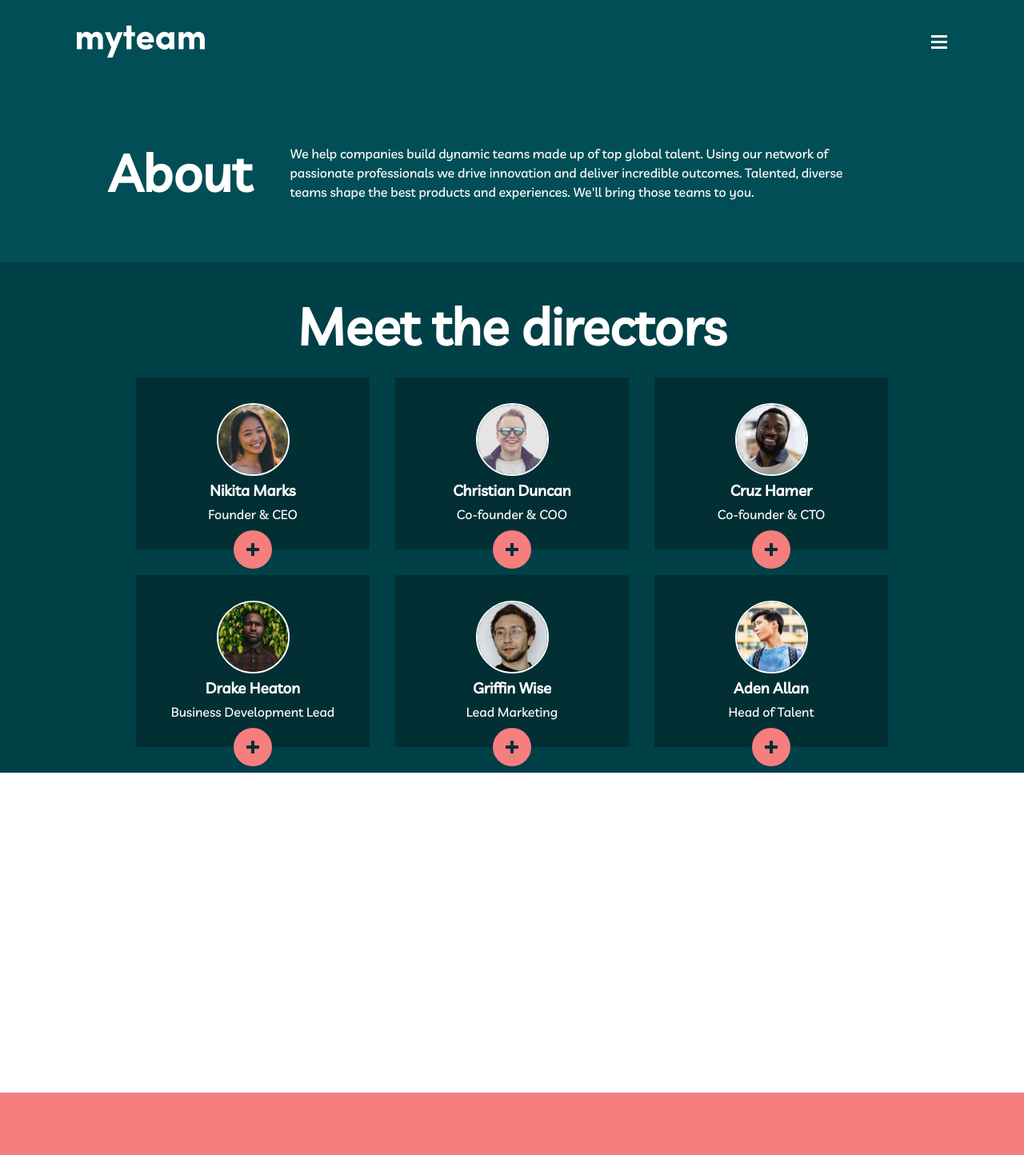
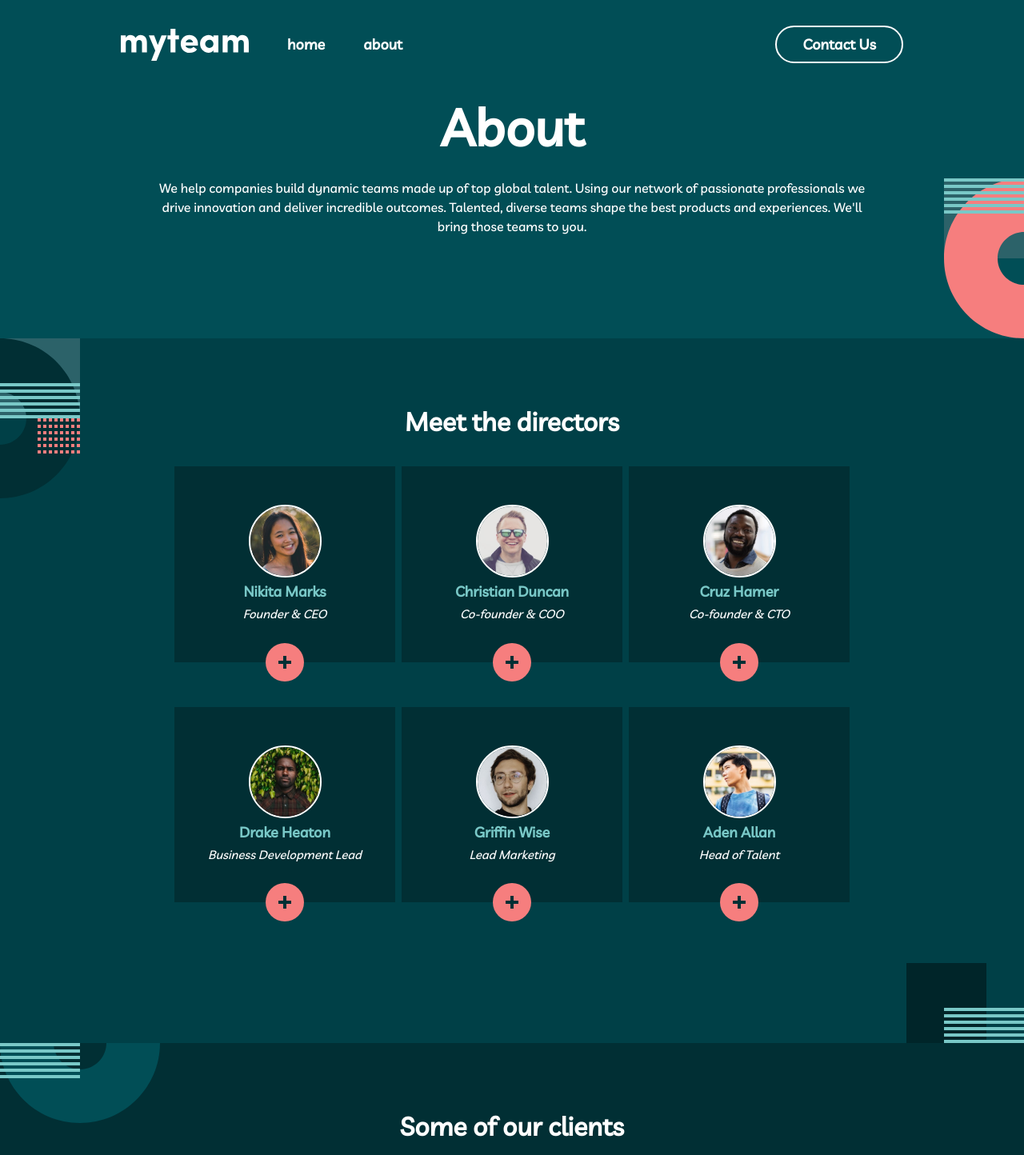
Before and after one commit to JioBautista/myteam-multi-page-website, a React (Vite) app in the folder app/: page /about in a window 1280 px wide. Shown: the top 1444 px of the page at 80% size. Built offline with nearby package versions, Linux system fonts and the light colour scheme.

Commit message:
Deskstop version started

```diff
--- a/app/src/components/components.module.scss
+++ b/app/src/components/components.module.scss
@@ -4,7 +4,5 @@
     border-radius: 2rem;
     font-size: 18px;
     font-weight: bold;
-    color: #012F34;
-    border: 3px solid #012F34;
     background-color: transparent;
 }
--- a/app/src/navbar/NavBar.jsx
+++ b/app/src/navbar/NavBar.jsx
@@ -1,11 +1,47 @@
 import React from "react";
 import styles from "./navbar.module.scss";
+import Button from "../components/Button";
+import { Link } from "react-router-dom";
 
 function NavBar() {
+  const [isOpen, setIsOpen] = React.useState(false);
   return (
     <div className={styles.container}>
-      <img src="src/assets/logo.svg" />
-      <img src="src/assets/icon-hamburger.svg" />
+      <div className={styles.wrapper}>
+        <div className={styles.content}>
+          <Link to="/">
+            <img src="src/assets/logo.svg" />
+          </Link>
+          <Link to="/" className={styles.navlink}>
+            home
+          </Link>
+          <Link to="about" className={styles.navlink}>
+            about
+          </Link>
+          <button to="contact" className={styles.navbtn}>
+            <Link to="contact">Contact Us</Link>
+          </button>
+          <img
+            src="src/assets/icon-hamburger.svg"
+            onClick={() => setIsOpen(!false)}
+          />
+
+          {isOpen && (
+            <div className={styles.sidebar}>
+              <img
+                src="src/assets/icon-close.svg"
+                onClick={() => setIsOpen(false)}
+              />
+              <Link to="/">home</Link>
+              <Link to="about">about</Link>
+              <Button to="contact">
+                {" "}
+                <Link to="contact">Contact Us</Link>
+              </Button>
+            </div>
+          )}
+        </div>
+      </div>
     </div>
   );
 }
--- a/app/src/navbar/navbar.module.scss
+++ b/app/src/navbar/navbar.module.scss
@@ -1,5 +1,14 @@
+// Container Div
 .container {
     background-color: #014E56;
+}
+// Wrapper div
+.wrapper {
+    max-width: 1170px;
+    margin-inline: auto;
+}
+.content {
+    position: relative;
     display: flex;
     align-items: center;
     justify-content: space-between;
@@ -8,4 +17,65 @@
     @media(min-width: 1024px) {
         padding: 2rem 6rem;
     }
+    img {
+        cursor: pointer;
+    }
+    a {
+        color: white;
+        text-decoration: none;
+        font-size: 18px;
+        font-weight: bold;
+    }
+    button {
+        border: 2px solid white;
+        color: white;
+    }
+    .navlink {
+        display: none;
+    }
+    .navbtn {
+        cursor: pointer;
+        background-color: transparent;
+        padding: 0.5rem 2rem;
+        border-radius: 2rem;
+        font-size: 18px;
+        font-weight: bold;
+        display: none;
+    }
+    @media(min-width:768px) {
+        justify-content: flex-start;
+        gap: 3rem;
+        img:nth-child(5) {
+            display: none;
+        }
+        .navlink,
+        .navbtn {
+            display: block;
+        }
+        button {
+            margin-left: auto;
+        }
+    }
 }
+// Sidebar styles
+.sidebar {
+    background-image: url("../assets/bg-pattern-about-1-mobile-nav-1.svg");
+    background-repeat: no-repeat;
+    background-position: bottom right -100px;
+    padding: 2.5rem 2rem;
+    background-color: #2C6269;
+    display: flex;
+    flex-direction: column;
+    align-items: flex-start;
+    gap: 2rem;
+    position: absolute;
+    top: 0;
+    right: 0;
+    width: 70%;
+    height: 100vh;
+    z-index: 1;
+
+    img {
+        align-self: flex-end;
+    }
+}
--- a/app/src/pages/contact/Contact.jsx
+++ b/app/src/pages/contact/Contact.jsx
@@ -7,11 +7,9 @@ function Contact() {
   return (
     <div className={styles.container}>
       <div className={styles.wrapper}>
-        <div className={styles.content}>
           <Ask />
           <Form />
         </div>
-      </div>
     </div>
   );
 }
--- a/app/src/pages/home/Ready.jsx
+++ b/app/src/pages/home/Ready.jsx
@@ -1,6 +1,7 @@
 import React from "react";
 import Button from "../../components/Button";
 import styles from "../../styles/home.module.scss";
+import { Link } from "react-router-dom";
 
 function Ready() {
   return (
@@ -9,7 +10,7 @@ function Ready() {
       <div className={styles.wrapper}>
         <div className={styles.content}>
           <h2>Ready to get started?</h2>
-          <Button>contact us</Button>
+          <Button><Link to="contact">contact us</Link></Button>
         </div>
       </div>
     </div>
--- a/app/src/styles/about.module.scss
+++ b/app/src/styles/about.module.scss
@@ -2,58 +2,71 @@
 .container {
     color: white;
     text-align: center;
-
-    h2 {
-        font-size: 40px;
-    }
-
-    @media(min-width:768px) {
-        h2 {
-            font-size: 64px;
-        }
-    }
 }
 
+// Wrapper div
 .wrapper {
-    max-width: 1170px;
+    max-width: 80%;
     margin-inline: auto;
-    padding-inline: 1rem;
+    padding: 0 0.5rem;
 }
 
 // Overview component
 .overview {
     background-color: #014E56;
+    background-image: url('../assets/bg-pattern-about-1-mobile-nav-1.svg');
+    background-repeat: no-repeat;
+    background-position: right -100px bottom -100px;
+
+    // MEDIA QUERIES
+    @media(min-width:768px) {
+        background-position: right -100px bottom;
+    }
 
     .content {
-        padding: 2rem 0;
+        padding-bottom: 8rem;
 
-        p {
-            width: 100%;
-            max-width: 730px;
+        h2 {
+            font-size: 40px;
+            margin-bottom: 1rem;
         }
 
         @media(min-width:768px) {
-            padding: 4rem;
-        }
+            padding-inline: 3rem;
 
-        @media(min-width:1024px) {
-            display: flex;
-            align-items: center;
-            // justify-content: center;
-            gap: 3rem;
-            text-align: start;
+            h2 {
+                font-size: 64px;
+            }
         }
     }
+
 }
 
 // Director component
 .director {
     background-color: #004047;
+    background-image:
+        url('../assets/bg-pattern-about-2-contact-1.svg'),
+        url("../assets/bg-pattern-home-4-about-3.svg");
+    background-repeat: no-repeat;
+    background-position:
+        top -100px left -100px,
+        bottom right;
+
+    // MEDIA QUERIES
+    @media(min-width: 768px) {
+        background-position:
+            top left -100px,
+            bottom right;
+    }
 
     .content {
-        padding: 2rem 0;
+        padding-top: 5rem;
+        padding-bottom: 8rem;
+
         h2 {
-            margin-bottom: 1rem;
+            margin-bottom: 2rem;
+            font-size: 32px;
         }
     }
 }
@@ -63,14 +76,14 @@
     display: flex;
     flex-direction: column;
     align-items: center;
-    justify-content: space-between;
     gap: 3rem;
 
+    // Media QUERY
     @media(min-width:768px) {
         flex-direction: row;
         flex-wrap: wrap;
         justify-content: center;
-        gap: 2rem;
+        gap: 0.5rem;
     }
 }
 
@@ -81,7 +94,21 @@
     display: flex;
     flex-direction: column;
     gap: 0.25rem;
-    padding: 2rem 1rem;
+    padding: 3rem 0.5rem;
+
+    h3 {
+        color: #79C8C7;
+        font-size: 18px;
+    }
+
+    p {
+        font-size: 15px;
+        font-style: italic;
+    }
+    // Media Query
+    @media(min-width: 768px) {
+        margin-bottom: 3rem;
+    }
 }
 
 // User image div
@@ -105,3 +132,45 @@
     padding: 1rem;
     border-radius: 50%;
 }
+
+// Clients component
+.clients {
+    background-color: #012F34;
+    background-image: url('../assets/bg-pattern-about-4.svg');
+    background-repeat: no-repeat;
+    background-position: top -100px left -100px;
+
+    .content {
+        padding-top: 5rem;
+        padding-bottom: 5rem;
+
+        h2 {
+            font-size: 32px;
+            margin-bottom: 2rem;
+        }
+    }
+    @media(min-width: 768px) {
+        background-position: top -100px left;
+    }
+}
+
+// Icons div located in Clients component
+.icons {
+    display: flex;
+    flex-direction: column;
+    align-items: center;
+    gap: 3rem;
+
+    img {
+        width: 50%;
+    }
+    @media(min-width:768px) {
+        flex-direction: row;
+        justify-content: space-between;
+
+
+        img {
+            width: 15%;
+        }
+    }
+}
--- a/app/src/styles/contact.module.scss
+++ b/app/src/styles/contact.module.scss
@@ -1,61 +1,69 @@
-// Mixins
-@mixin padding {
-    padding: 2rem;
+// Container div
+.container {
+    color: white;
+    text-align: center;
+    background-color: #014E56;
+    background-image: url('../assets/bg-pattern-contact-2.svg');
+    background-repeat: no-repeat;
+    background-position: bottom -100px right -100px;
 
     @media(min-width:768px) {
-        padding: 4rem 0;
+        background-image:
+        url('../assets/bg-pattern-contact-2.svg'),
+        url('../assets/bg-pattern-about-2-contact-1.svg');
+        background-position:
+        bottom right -100px,
+        top 25px left -100px;
     }
-
-    @media(min-width: 1024px) {
-        padding: 6rem 0;
-    }
-}
-
-@mixin flexCenter {
-    display: flex;
-    flex-direction: column;
-    justify-content: space-between;
-    align-items: center;
-    gap: 2rem;
 }
 
 // Wrapper div
 .wrapper {
     max-width: 80%;
     margin-inline: auto;
+    padding-bottom: 6rem;
+
+    @media(min-width:768px) {
+        padding-inline: 2rem;
+        padding-bottom: 6.5rem;
+    }
 }
 
-// Content div
-.content {
-    @include padding();
-    @include flexCenter();
+// Ask Component
+.ask {
+    h2 {
+        font-size: 40px;
+        font-weight: bold;
+    }
 
-    @media(min-width:1024px) {
-        flex-direction: row;
-        text-align: left;
+    h3 {
+        font-size: 32px;
+        font-weight: bold;
+        color: #F67E7E;
+        margin-bottom: 3rem;
+    }
+    @media(min-width:768px) {
+        h2 {
+            font-size: 64px;
+        }
     }
 }
-.ask {
-    h2 {
-        font-size: clamp(32px,5vw,48px);
+
+// icons located in Ask component
+.icons {
+    text-align: start;
+    display: flex;
+    align-items: center;
+    gap: 2rem;
+    margin-bottom: 2rem;
+
+    p {
+        font-size: 18px;
+        font-weight: bold;
     }
-}
-.container {
-    color: white;
-    text-align: center;
-    background-color: #014E56;
-}
-.icons {
-    @include flexCenter();
-    flex-direction: row;
-    justify-content: flex-start;
-    gap: 1rem;
-    margin-bottom: 2rem;
 }
 
 .form {
-    max-width: 540px;
-
     input,
     textarea {
         width: 100%;
@@ -65,4 +73,11 @@
         border: none;
         border-bottom: 1px solid white;
     }
+    button {
+        font-size: 18px;
+        padding: 0.5rem 2rem;
+        border-radius: 2rem;
+        border: none;
+        margin-right: 100%;
+    }
 }
```
Also changed, not shown: app/src/styles/home.module.scss (+72 -12 lines), app/src/App.jsx (line endings or trailing spaces).
